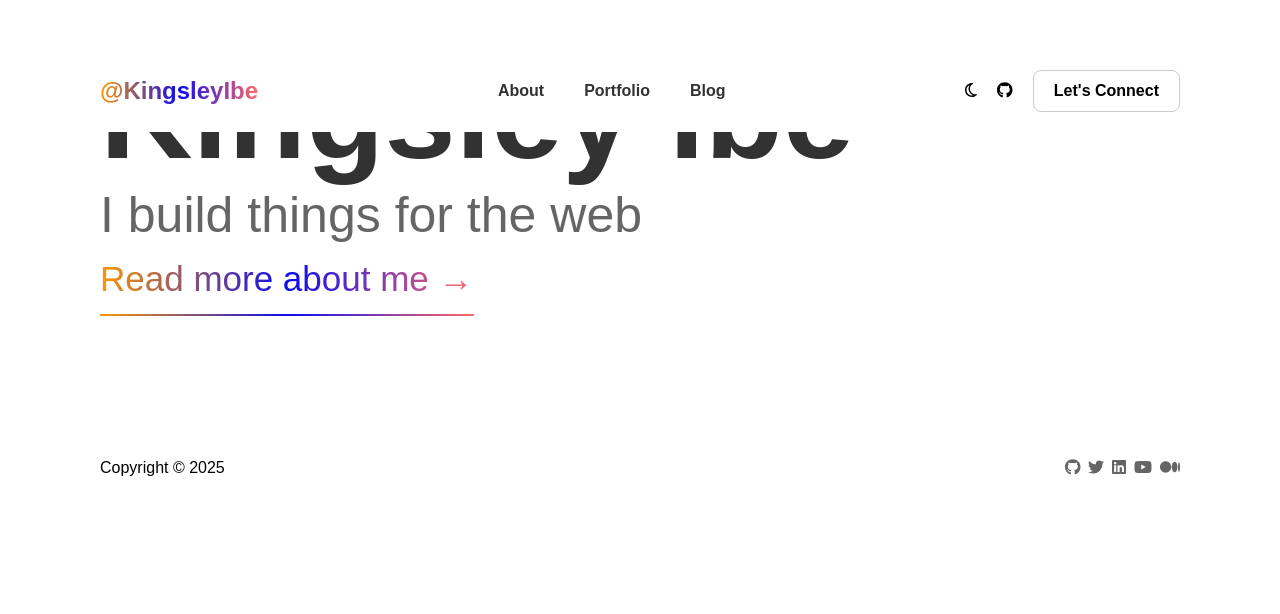
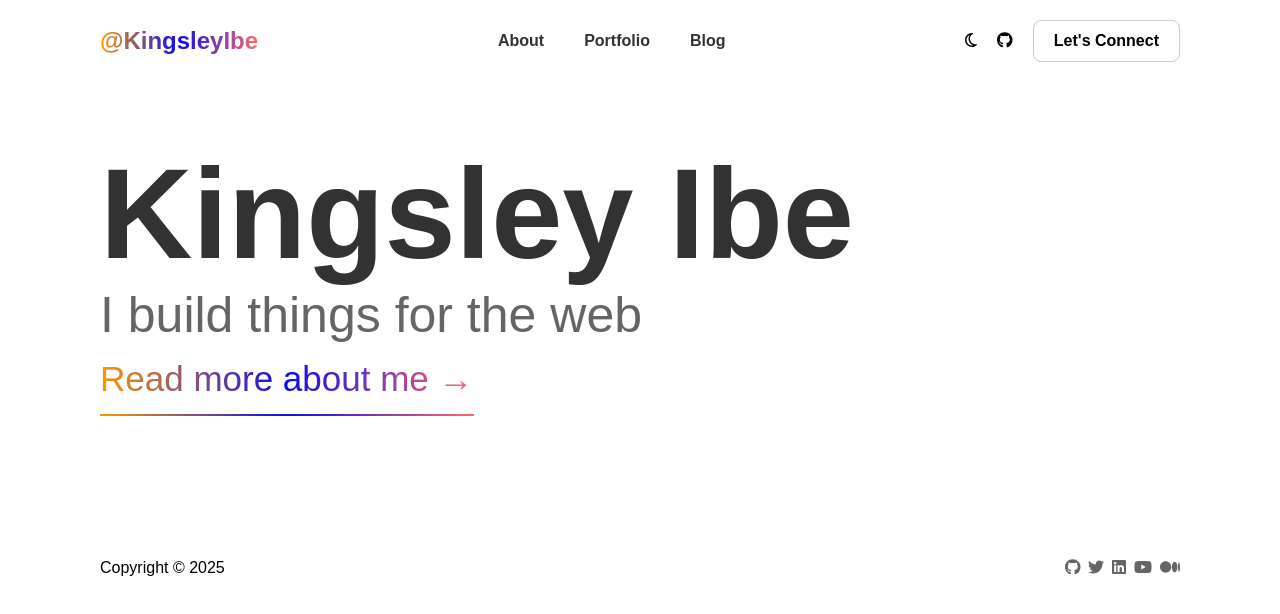
Before and after one commit to KingsleyIbe/kingsleyibeportfolio, a React (Create React App) app: page / in a window 1280 px wide. Shown: the top 614 px of the page. Built offline with nearby package versions, Linux system fonts and the light colour scheme.

Commit message:
Add github contribution stats

```diff
--- a/src/components/about/ContributionStats.tsx
+++ b/src/components/about/ContributionStats.tsx
@@ -15,6 +15,7 @@ const ContributionStats: React.FC = () => {
   const [contributions, setContributions] = useState<ContributionWeek[]>([]);
   const [totalContributions, setTotalContributions] = useState<number>(0);
   const [error, setError] = useState<string>("");
+  const [loading, setLoading] = useState<boolean>(true); // Loading state added
 
   useEffect(() => {
     const fetchContributions = async () => {
@@ -53,6 +54,8 @@ const ContributionStats: React.FC = () => {
         setTotalContributions(data.totalContributions);
       } catch (err) {
         setError("Failed to fetch contributions. Please try again later.");
+      } finally {
+        setLoading(false); // Stop loading after fetching data
       }
     };
 
@@ -75,13 +78,15 @@ const ContributionStats: React.FC = () => {
 
   const daysOfWeek = ["Sun", "Mon", "Tue", "Wed", "Thu", "Fri", "Sat"];
 
+  if (loading) return <div>Loading contributions...</div>; // Show loading message
+
   if (error) return <div>{error}</div>;
 
   return (
     <div className="contribution-stats">
       <h1 className="text-[25px] opacity-[0.8]">GitHub Contributions</h1>
       <p>{totalContributions} contributions within the last year</p>
-      <div className="flex items-start">
+      <div className="flex items-start opacity-[0.6]">
         <div className="mt-8 mr-2">
           {daysOfWeek.map((day, index) => (
             <div key={index} className="flex flex-col gap-5 text-right text-[12px]">
@@ -98,7 +103,6 @@ const ContributionStats: React.FC = () => {
             gap: "5px",
           }}
         >
-
           {contributions.map((_, weekIndex) => {
             const monthLabel = getMonthLabels().find((m) => m.index === weekIndex)?.label;
             return (
@@ -114,7 +118,6 @@ const ContributionStats: React.FC = () => {
               </div>
             );
           })}
-
 
           {daysOfWeek.map((_, dayIndex) =>
             contributions.map((week, weekIndex) => {
@@ -135,7 +138,6 @@ const ContributionStats: React.FC = () => {
           )}
         </div>
       </div>
-
 
       <div
         style={{
--- a/src/components/home/Intro.tsx
+++ b/src/components/home/Intro.tsx
@@ -43,7 +43,7 @@ const Intro = () => {
       }, []);
 
     return (
-        <div className="px-[100px] mt-[50px] mb-[150px]">
+        <div className="px-[100px] pt-[150px] mb-[150px]">
             <h1 className="text-5xl md:text-8xl sm:text-7xl xl:text-9xl font-bold opacity-[0.8]">Kingsley Ibe</h1>
             <p className="text-[50px] opacity-[0.6]" >I build things for the web</p>
             <Link to="/about-me" className="text-[35px] line hover:opacity-[0.6]">Read more about me → </Link>
```
